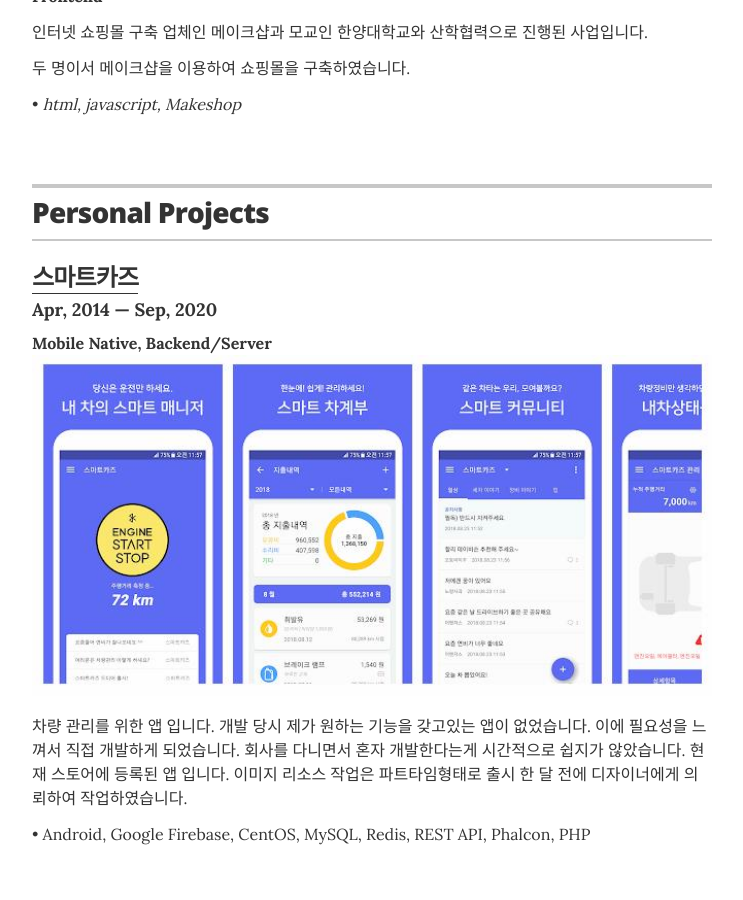
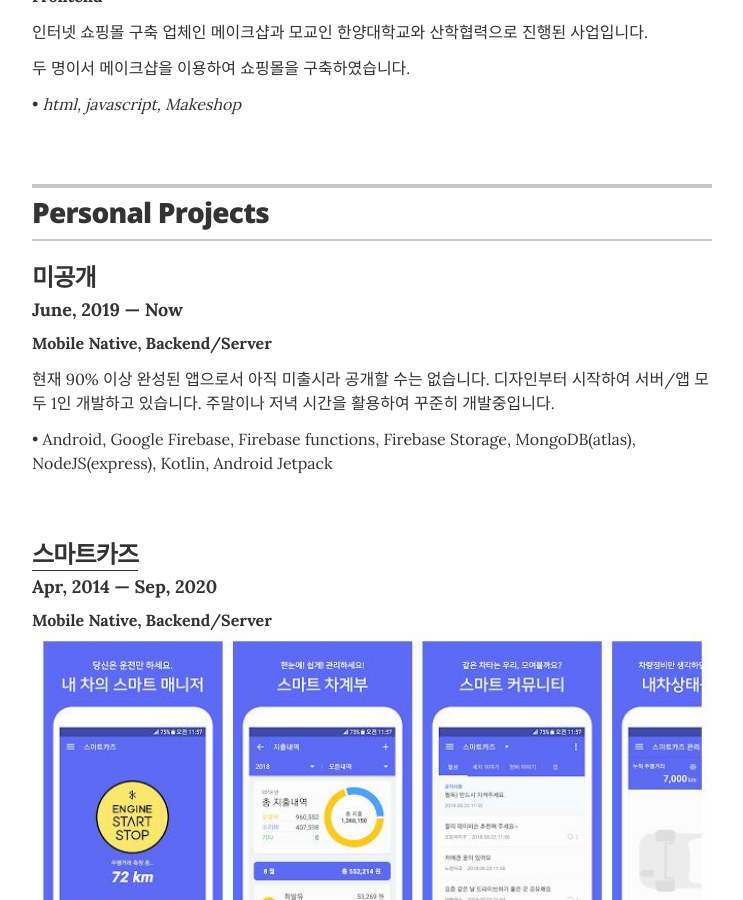
Before and after one commit to und3rs/resume_kr, a Jekyll site: the page built from index.html, in a window 1280 px wide and 900 px high, scrolled down 21373 px. Shown: the whole window, without its empty margins (268-1011 px from the left). Built offline with Jekyll 4.4.1, drawn with Linux system fonts in a browser that asks for light colours.

Commit message:
Update personal_projects.yml

```diff
--- a/_data/personal_projects.yml
+++ b/_data/personal_projects.yml
@@ -1,4 +1,11 @@
 # Individual Projects
+
+- project: 미공개
+  duration: June, 2019 &mdash; Now
+  position: Mobile Native, Backend/Server
+  description: 현재 90% 이상 완성된 앱으로서 아직 미출시라 공개할 수는 없습니다. 디자인부터 시작하여 서버/앱 모두 1인 개발하고 있습니다. 주말이나 저녁 시간을 활용하여 꾸준히 개발중입니다.
+  skills: Android, Google Firebase, Firebase functions, Firebase Storage, MongoDB(atlas), NodeJS(express), Kotlin, Android Jetpack
+
 
 - project: 스마트카즈
   duration: Apr, 2014 &mdash; Sep, 2020
```
